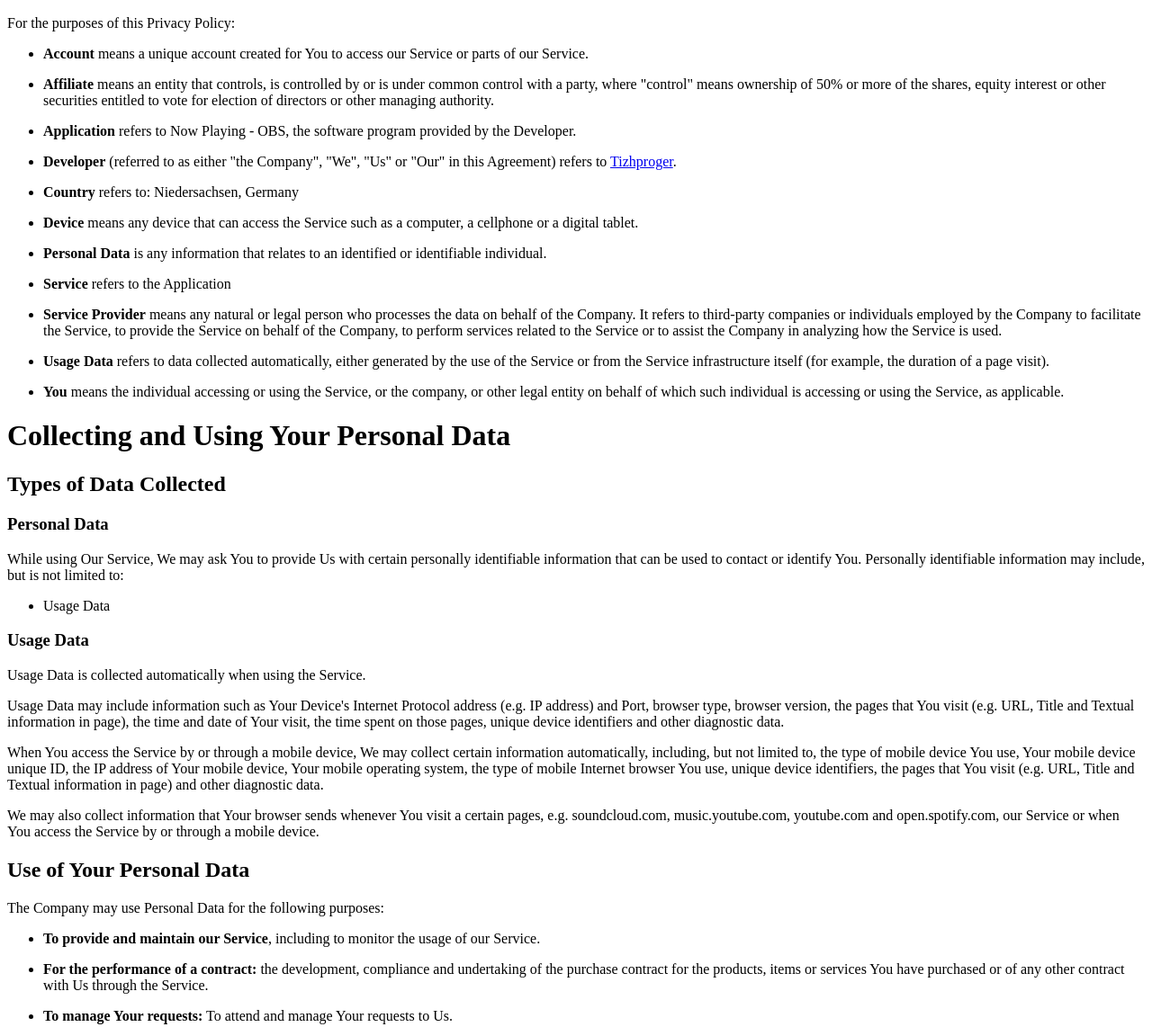
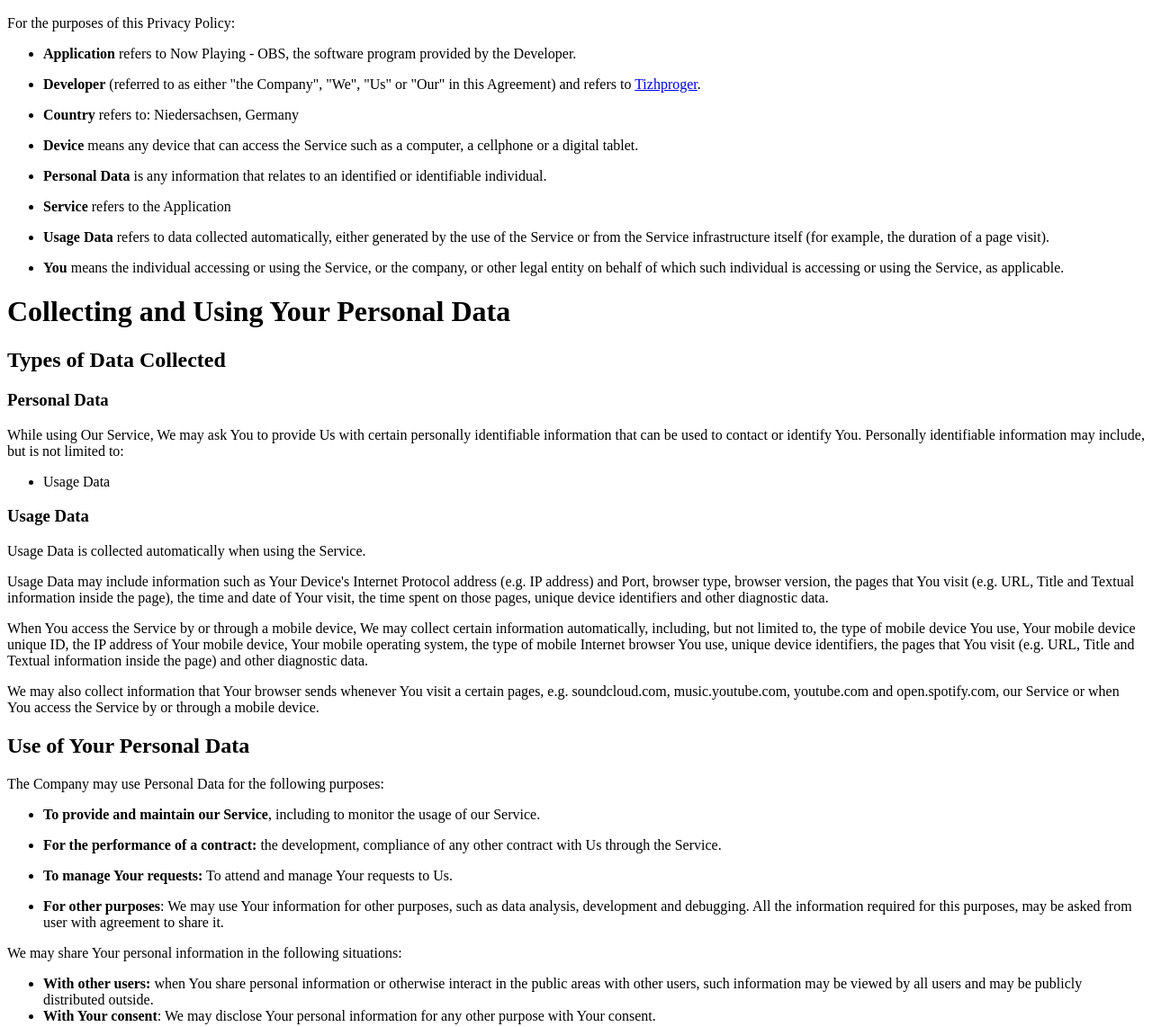
Before and after one commit to tizhproger/privacy_policy, a plain HTML site: page index.html in a window 1280 px wide. Shown: the part 401-1543 px from the top of the page at 90% size. Drawn offline with Linux system fonts and the light colour scheme.

Commit message:
Privacy Policy updates

```diff
--- a/index.html
+++ b/index.html
@@ -9,16 +9,10 @@
 <p>For the purposes of this Privacy Policy:</p>
 <ul>
 <li>
-<p><strong>Account</strong> means a unique account created for You to access our Service or parts of our Service.</p>
-</li>
-<li>
-<p><strong>Affiliate</strong> means an entity that controls, is controlled by or is under common control with a party, where &quot;control&quot; means ownership of 50% or more of the shares, equity interest or other securities entitled to vote for election of directors or other managing authority.</p>
-</li>
-<li>
 <p><strong>Application</strong> refers to Now Playing - OBS, the software program provided by the Developer. </p>
 </li>
 <li>
-<p><strong>Developer</strong> (referred to as either &quot;the Company&quot;, &quot;We&quot;, &quot;Us&quot; or &quot;Our&quot; in this Agreement) refers to <a href="https://github.com/tizhproger", target="_blank">Tizhproger</a>.</p>
+<p><strong>Developer</strong> (referred to as either &quot;the Company&quot;, &quot;We&quot;, &quot;Us&quot; or &quot;Our&quot; in this Agreement) and refers to <a href="https://github.com/tizhproger", target="_blank">Tizhproger</a>.</p>
 </li>
 <li>
 <p><strong>Country</strong> refers to: Niedersachsen, Germany</p>
@@ -31,9 +25,6 @@
 </li>
 <li>
 <p><strong>Service</strong> refers to the Application</p>
-</li>
-<li>
-<p><strong>Service Provider</strong> means any natural or legal person who processes the data on behalf of the Company. It refers to third-party companies or individuals employed by the Company to facilitate the Service, to provide the Service on behalf of the Company, to perform services related to the Service or to assist the Company in analyzing how the Service is used.</p>
 </li>
 <li>
 <p><strong>Usage Data</strong> refers to data collected automatically, either generated by the use of the Service or from the Service infrastructure itself (for example, the duration of a page visit).</p>
@@ -51,8 +42,8 @@
 </ul>
 <h3>Usage Data</h3>
 <p>Usage Data is collected automatically when using the Service.</p>
-<p>Usage Data may include information such as Your Device's Internet Protocol address (e.g. IP address) and Port, browser type, browser version, the pages that You visit (e.g. URL, Title and Textual information in page), the time and date of Your visit, the time spent on those pages, unique device identifiers and other diagnostic data.</p>
-<p>When You access the Service by or through a mobile device, We may collect certain information automatically, including, but not limited to, the type of mobile device You use, Your mobile device unique ID, the IP address of Your mobile device, Your mobile operating system, the type of mobile Internet browser You use, unique device identifiers, the pages that You visit (e.g. URL, Title and Textual information in page) and other diagnostic data.</p>
+<p>Usage Data may include information such as Your Device's Internet Protocol address (e.g. IP address) and Port, browser type, browser version, the pages that You visit (e.g. URL, Title and Textual information inside the page), the time and date of Your visit, the time spent on those pages, unique device identifiers and other diagnostic data.</p>
+<p>When You access the Service by or through a mobile device, We may collect certain information automatically, including, but not limited to, the type of mobile device You use, Your mobile device unique ID, the IP address of Your mobile device, Your mobile operating system, the type of mobile Internet browser You use, unique device identifiers, the pages that You visit (e.g. URL, Title and Textual information inside the page) and other diagnostic data.</p>
 <p>We may also collect information that Your browser sends whenever You visit a certain pages, e.g. soundcloud.com, music.youtube.com, youtube.com and open.spotify.com, our Service or when You access the Service by or through a mobile device.</p>
 <h2>Use of Your Personal Data</h2>
 <p>The Company may use Personal Data for the following purposes:</p>
@@ -61,7 +52,7 @@
 <p><strong>To provide and maintain our Service</strong>, including to monitor the usage of our Service.</p>
 </li>
 <li>
-<p><strong>For the performance of a contract:</strong> the development, compliance and undertaking of the purchase contract for the products, items or services You have purchased or of any other contract with Us through the Service.</p>
+<p><strong>For the performance of a contract:</strong> the development, compliance of any other contract with Us through the Service.</p>
 </li>
 <li>
 <p><strong>To manage Your requests:</strong> To attend and manage Your requests to Us.</p>
@@ -85,8 +76,6 @@
 <p>You have the right to delete or request that We assist in deleting the Personal Data that We have collected about You and assisting with removing our Service from your device or browser.</p>
 <p>Please note, however, that We may need to retain certain information when we have a legal obligation or lawful basis to do so.</p>
 <h2>Disclosure of Your Personal Data</h2>
-<h3>Business Transactions</h3>
-<p>If the Company is involved in a merger, acquisition or asset sale, Your Personal Data may be transferred. We will provide notice before Your Personal Data is transferred and becomes subject to a different Privacy Policy.</p>
 <h3>Law enforcement</h3>
 <p>Under certain circumstances, the Company may be required to disclose Your Personal Data if required to do so by law or in response to valid requests by public authorities (e.g. a court or a government agency).</p>
 <h3>Other legal requirements</h3>
```
